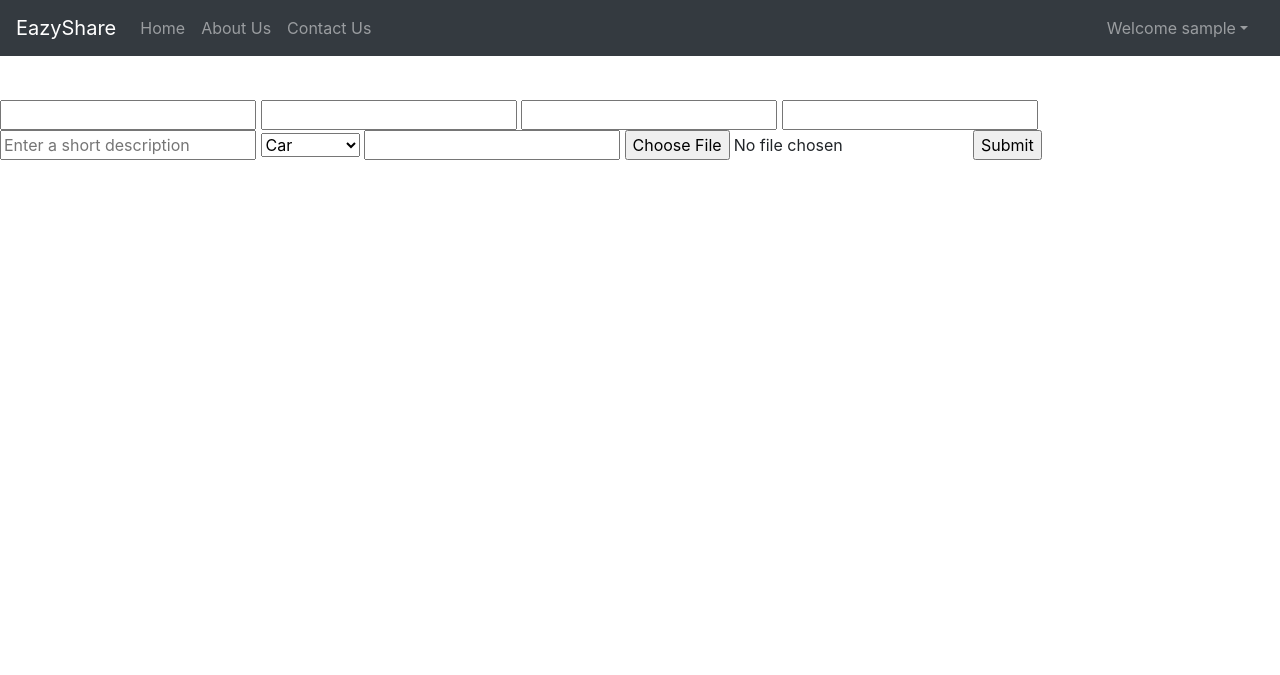
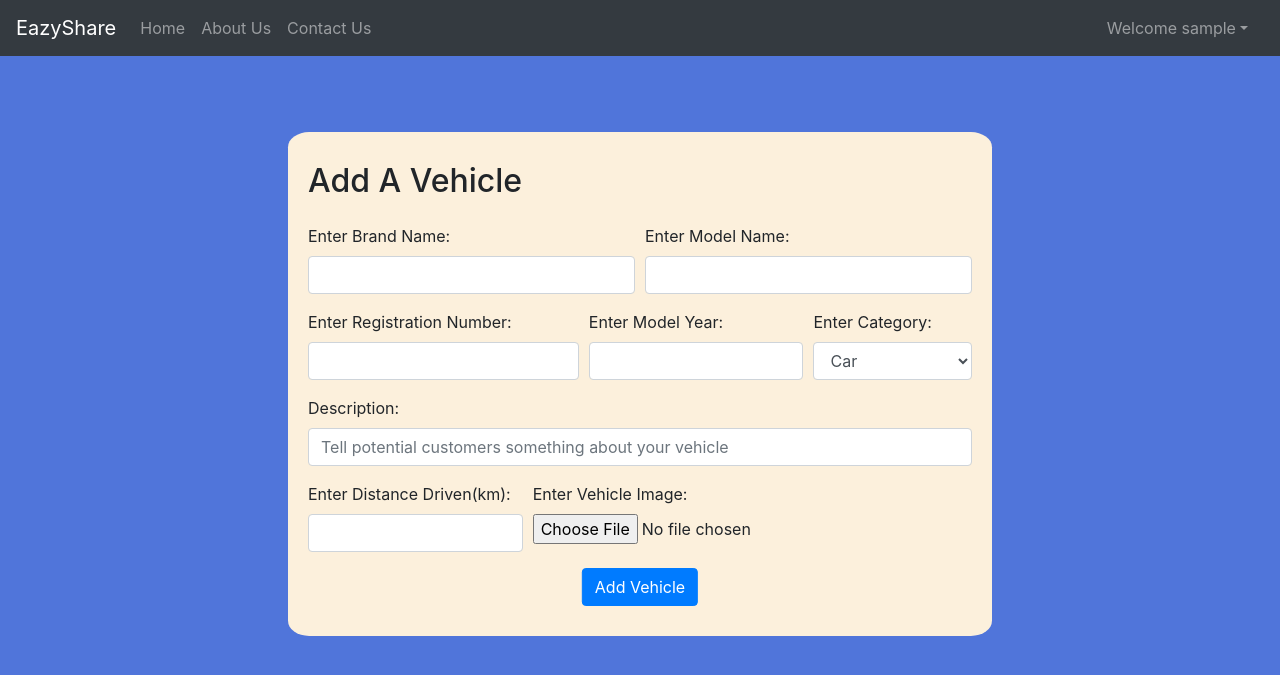
Before and after one commit to jindalhitesh2904/EazyShare, a Django app: page /carrent/add_vehicle in a window 1280 px wide. Shown: the top 675 px of the page. Run offline with Django 3.2, Linux system fonts and the light colour scheme; the visitor is signed in with stand-in values (Sample User, id 1); some libraries are stand-ins or nearby versions.

Commit message:
Add vehicle form styled

```diff
--- a/carrental/rentalapp/static/css/style.css
+++ b/carrental/rentalapp/static/css/style.css
@@ -0,0 +1,3 @@
+body{
+    background-color: rgb(80, 117, 218);
+}
--- a/carrental/rentalapp/templates/add_vehicle.html
+++ b/carrental/rentalapp/templates/add_vehicle.html
@@ -1,9 +1,60 @@
 {% extends 'basic.html' %}
+{% block content %}
+<div style="width: 55vw; left: 50%; position: relative;  top: 16.5vh; transform: translate(-50%,0); background-color:#fcf0dc; padding: 30px 20px; border-radius: 3%;">
+    <form action="" method="POST">
+        {% csrf_token %}
+        <p class="h2 mb-4">Add A Vehicle</p>
+        <div class="form-row">
+          <div class="form-group col-md-6">
+            <label for="brand_name">Enter Brand Name:</label>
+            <input type="text" class="form-control" id="brand_name">
+          </div>
+          <div class="form-group col-md-6">
+            <label for="model_name">Enter Model Name:</label>
+            <input type="text" class="form-control" id="model_name">
+          </div>
+        </div>
+        <div class="form-row">
+            <div class="form-group col-md-5">
+              <label for="registration_number">Enter Registration Number:</label>
+              <input type="text" class="form-control" id="registration_number">
+            </div>
+            <div class="form-group col-md-4">
+                <label for="year">Enter Model Year:</label>
+                <input type="text" class="form-control" id="year">
+              </div>
+            <div class="form-group col-md-3">
+              <label for="category">Enter Category:</label>
+                <select id="inputState" class="form-control">
+                    <option selected>Car</option>
+                    <option>Scooty</option>
+                    <option>Motorbike</option>
+                </select>
+            </div>
+          </div>
+        <div class="form-group">
+          <label for="description">Description:</label>
+          <input type="text" class="form-control" id="description" placeholder="Tell potential customers something about your vehicle">
+        </div>
+        <div class="form-row">
+            <div class="form-group col-md-4">
+              <label for="km_driven">Enter Distance Driven(km):</label>
+              <input type="number" class="form-control" id="km_driven">
+            </div>
+            <div class="form-group col-md-8">
+              <label for="pic">Enter Vehicle Image:</label>
+              <input type="file" class="form-control-file" id="pic" accept="image/*">
+            </div>
+          </div>
+        <button type="submit" class="btn btn-primary" style="left: 50%; transform: translateX(-50%); position: relative;">Add Vehicle</button>
+      </form>
+</div>
+<!-- Default form contact -->
 
-{% block content %}
-<form action="" style="margin-top:100px" method="POST">
-    {% csrf_token %}
-    <input type="text" id="brand_name" name="brand_name">
+{% endblock %}
+
+<!-- <form action="" style="margin-top:100px; width: ;" method="POST"> -->
+    <!-- <input type="text" id="brand_name" name="brand_name">
     <input type="text" id="model_name" name="model_name">
     <input type="text" id="registration_number" name="registration_number">
     <input type="number" id="year" name="year">
@@ -16,6 +67,5 @@
     <input type="number" id="km_driven" name="km_driven">
     <input type="file" id="pic" name="pic" accept="image/*">
     <input type="submit" value="Submit">
-</form>
-
-{% endblock %}
+</form> -->
+<!-- Default form contact -->
--- a/carrental/rentalapp/templates/edit_profile.html
+++ b/carrental/rentalapp/templates/edit_profile.html
@@ -9,8 +9,8 @@ Edit Profile
 
 <form class="signup" method="POST" style="margin-top: 100px" action="">
     {% csrf_token %}
-    {{ form.as_p }}
-
+    {{ form.as_table }}
+    <!-- <div style="background-color: bisque;">{{form.first_name}}</div> -->
 
     {% if form.errors%}
     <div class="alert alert-danger alert-dismissible fade show" role="alert">
--- a/carrental/rentalapp/templates/home.html
+++ b/carrental/rentalapp/templates/home.html
@@ -52,9 +52,9 @@ active
         <li>
         <div class="jumbotron" style="width:80vw; position: relative;left:10vw; margin-top: 5vh; background-color: #ffe8bd; padding: 4vh; margin-top:50px;">
             <h3>{{booking.vehicle.category}}</h3>
-            <img src='{{ MEDIA_URL }}{{booking.vehicle.pic}}' style="display: inline; margin-top:4vh; width: 25%; height: 30%"/>
-            <span style="display:inline; margin-left: 15px;"><h3 style="display:inline;">{{booking.vehicle.year}}</h3><h1 style="display:inline; font-size: 90px"> {{booking.vehicle.brand_name}} {{booking.vehicle.model_name}}</h1></span>
-            <div style="position: absolute; left: 45%; top:37vh;">{{booking.vehicle.description}}</div>
+            <img src='{{ MEDIA_URL }}{{booking.vehicle.pic}}' style="display: inline; margin-top:4vh; max-width: 30%; height: 30%; width: auto;"/>
+            <span style="display:inline; margin-left: 15px; top: 0vh; position: relative;"><h3 style="display:inline;">{{booking.vehicle.year}}</h3><h1 style="display:inline; font-size: 90px"> {{booking.vehicle.brand_name}} {{booking.vehicle.model_name}}</h1></span>
+            <div style="position: relative; left: 45%; top:-5vh; width: 50%; height: 20%;">{{booking.vehicle.description}}</div>
             <div style="margin-top: 5vh;">
                 <h4>Pick Up and Drop Off Address:</h4>
                 <p>{{booking.vehicle.owner.address}}</p>
```
Also changed, not shown: carrental/rentalapp/models.py (line endings or trailing spaces).
